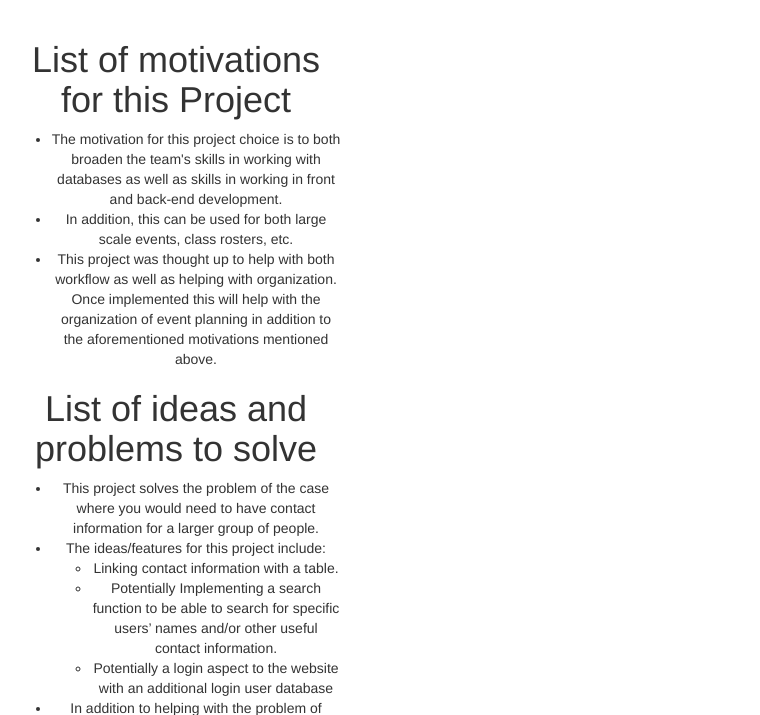
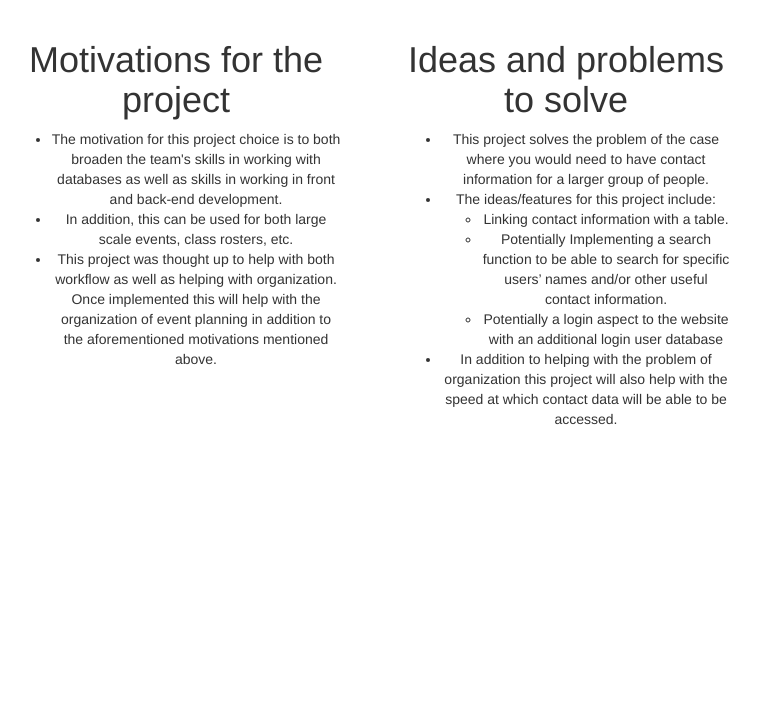
Before and after one commit to hopeg19/WebbAppFP, a Flask app: page /motivations in a window 1280 px wide. Shown: the part 52-767 px from the top of the page, without its empty margins (74-834 px from the left). After the commit the page ends 477 px from the top, so only its background shows below. Run offline with Flask 3, Linux system fonts and the light colour scheme; some libraries are stand-ins or nearby versions.

Commit message:
Update motivations.html

```diff
--- a/templates/motivations.html
+++ b/templates/motivations.html
@@ -1,25 +1,28 @@
 {% extends "base.html" %}
 {% block content %}
 
-<html>
-  <head>
-    <title>Motivations</title>
-  </head>
 <section class="py-5 text-center container">
     <div class="row align-items-md-stretch">
 
           <div class="col-lg-4 mx-auto">
             <div class="p-5 mb-4 rounded-3 h-100 shadow">
               <div class="container-fluid py-5">
-                <h1 class="display-5 fw-bold shadow-class" >List of motivations for this Project</h1>
+                <h1 class="display-5 fw-bold shadow-class" >Motivations for the project</h1>
                 <p class="fs-4 shadow-class">
                   <ul>
                     <li>The motivation for this project choice is to both broaden the team's skills in working with databases as well as skills in working in front and back-end development.</li>
                     <li>In addition, this can be used for both large scale events, class rosters, etc.</li>
                     <li>This project was thought up to help with both workflow as well as helping with organization. Once implemented this will help with the organization of event planning in addition to the aforementioned motivations mentioned above.</li>
                 </ul>
-
-                    <h1 class="display-5 fw-bold shadow-class" >List of ideas and problems to solve</h1>
+                </p>
+              </div>
+            </div>
+          </div>
+        <div class="col-lg-4 mx-auto">
+            <div class="p-5 mb-4 rounded-3 h-100 shadow">
+                <div class="container-fluid py-5">
+                    <h1 class="display-5 fw-bold shadow-class">Ideas and problems to solve</h1>
+                    <p class="fs-4 shadow-class">
                       <ul>
                         <li>This project solves the problem of the case where you would need to have contact information for a larger group of people.</li>
                         <li>The ideas/features for this project include:
@@ -34,6 +37,6 @@
                 </div>
             </div>
         </div>
-
-</html>
+    <hr class="my-5">
+  </section>
   {% endblock %}
```
Lines whose indentation alone changed are shown as unchanged.
